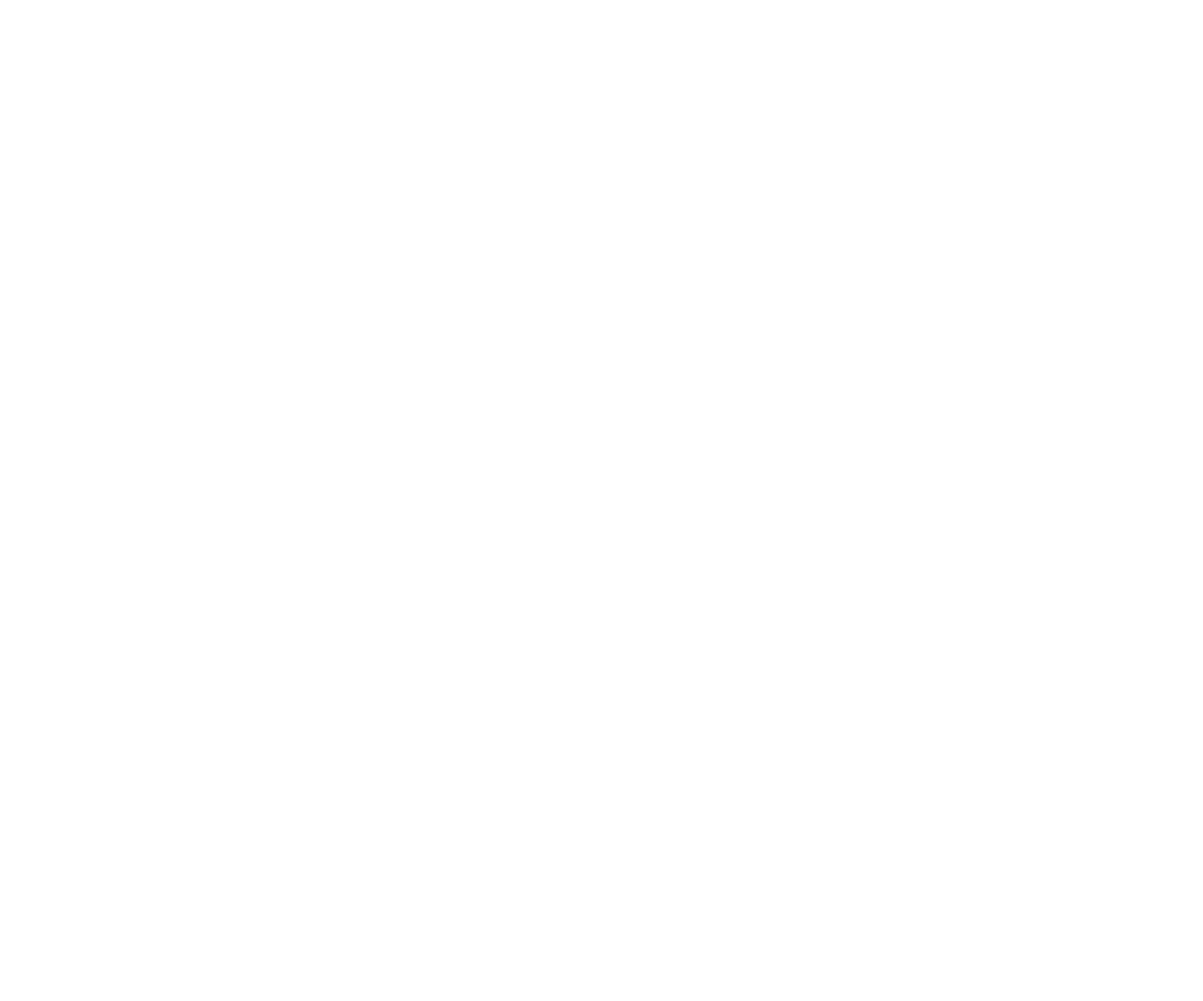
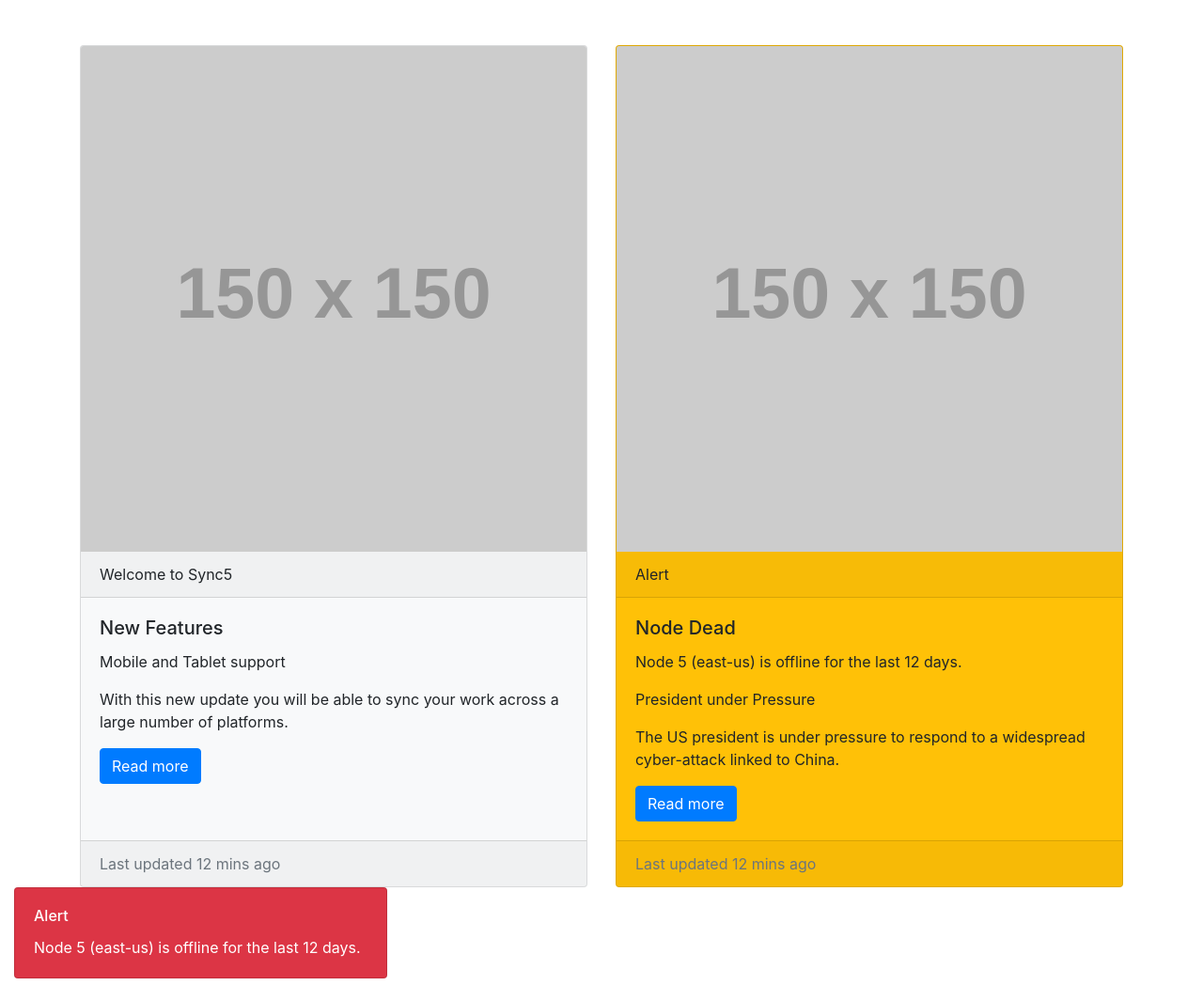
Before and after one commit to acciojob/bootstrap-card-Gauatm-raj, a website: page main.html in a window 1280 px wide. Shown: the whole page at 94% size. Before the commit the page ends 800 px from the top, so only its background shows below. Drawn offline with nearby package versions, Linux system fonts and the light colour scheme; placeholder pictures from the web are drawn by us.

Commit message:
created a submission

```diff
--- a/main.html
+++ b/main.html
@@ -1,16 +1,62 @@
 <!DOCTYPE html>
-
-<html>
-
+<html lang="en">
 <head>
-	<link rel="stylesheet" href="styles.css">
+    <meta charset="UTF-8">
+    <meta name="viewport" content="width=device-width, initial-scale=1.0">
+    <title>Bootstrap Cards</title>
+    <!-- Bootstrap CSS -->
+    <link href="https://stackpath.bootstrapcdn.com/bootstrap/4.5.2/css/bootstrap.min.css" rel="stylesheet">
 </head>
-
 <body>
-	<!-- the entire body must be written by student -->
-    <script type="text/javascript" src="./script.js">
-</script>
-
+    <div class="container mt-5">
+        <div class="card-deck">
+            <!-- First Card -->
+            <div class="card bg-light">
+                <img src="https://via.placeholder.com/150" class="card-img-top" alt="Card image">
+                <div class="card-header">Welcome to Sync5</div>
+                <div class="card-body">
+                    <h5 class="card-title">New Features</h5>
+                    <p class="card-text">Mobile and Tablet support</p>
+                    <p class="card-text">With this new update you will be able to sync your work across a large number of platforms.</p>
+                    <a href="#" class="btn btn-primary">Read more</a>
+                </div>
+                <div class="card-footer text-muted">
+                    Last updated 12 mins ago
+                </div>
+            </div>
+            <!-- Second Card -->
+            <div class="card bg-warning">
+                <img src="https://via.placeholder.com/150" class="card-img-top" alt="Card image">
+                <div class="card-header">Alert</div>
+                <div class="card-body">
+                    <h5 class="card-title">Node Dead</h5>
+                    <p class="card-text">Node 5 (east-us) is offline for the last 12 days.</p>
+                    <p class="card-text">President under Pressure</p>
+                    <p class="card-text">The US president is under pressure to respond to a widespread cyber-attack linked to China.</p>
+                    <a href="#" class="btn btn-primary">Read more</a>
+                </div>
+                <div class="card-footer text-muted">
+                    Last updated 12 mins ago
+                </div>
+            </div>
+        </div>
+    </div>
+            <!-- Alert Card -->
+            <div class="col-md-4 mb-4">
+                <div class="card bg-danger text-white">
+                    <div class="card-body">
+                        <h6 class="card-title">Alert</h6>
+                        <p class="card-text">Node 5 (east-us) is offline for the last 12 days.</p>
+                    </div>
+                </div>
+            </div>
+        </div>
+    </div>
+    <!-- Bootstrap JS and dependencies -->
+    <script src="https://code.jquery.com/jquery-3.5.1.slim.min.js"></script>
+    <script src="https://cdn.jsdelivr.net/npm/@popperjs/core@2.5.2/dist/umd/popper.min.js"></script>
+    <script src="https://stackpath.bootstrapcdn.com/bootstrap/4.5.2/js/bootstrap.min.js"></script>
+    <!-- Lightbox JS -->
+    <script src="https://cdnjs.cloudflare.com/ajax/libs/lightbox2/2.11.3/js/lightbox.min.js"></script>
 </body>
-
 </html>
```
